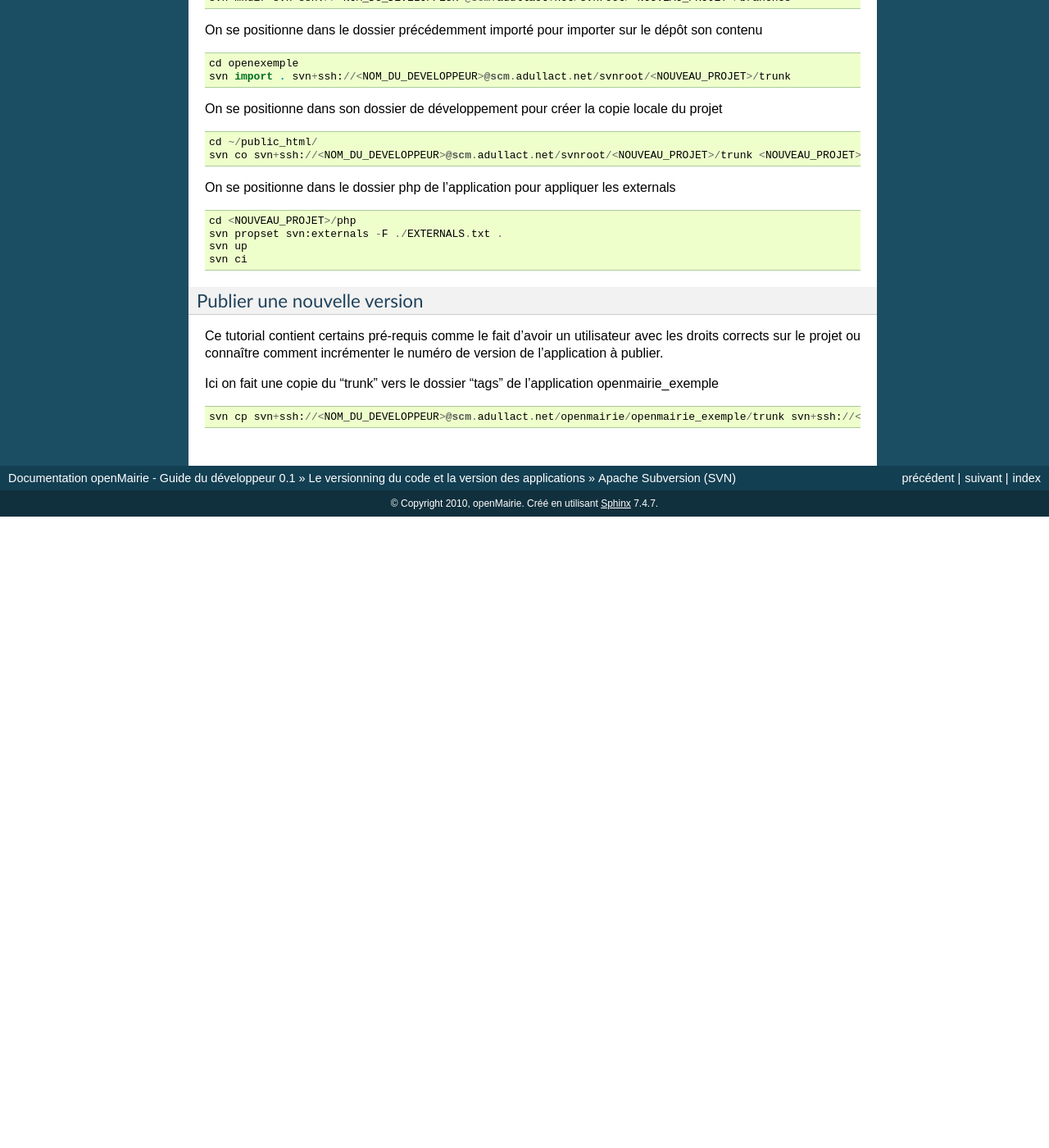
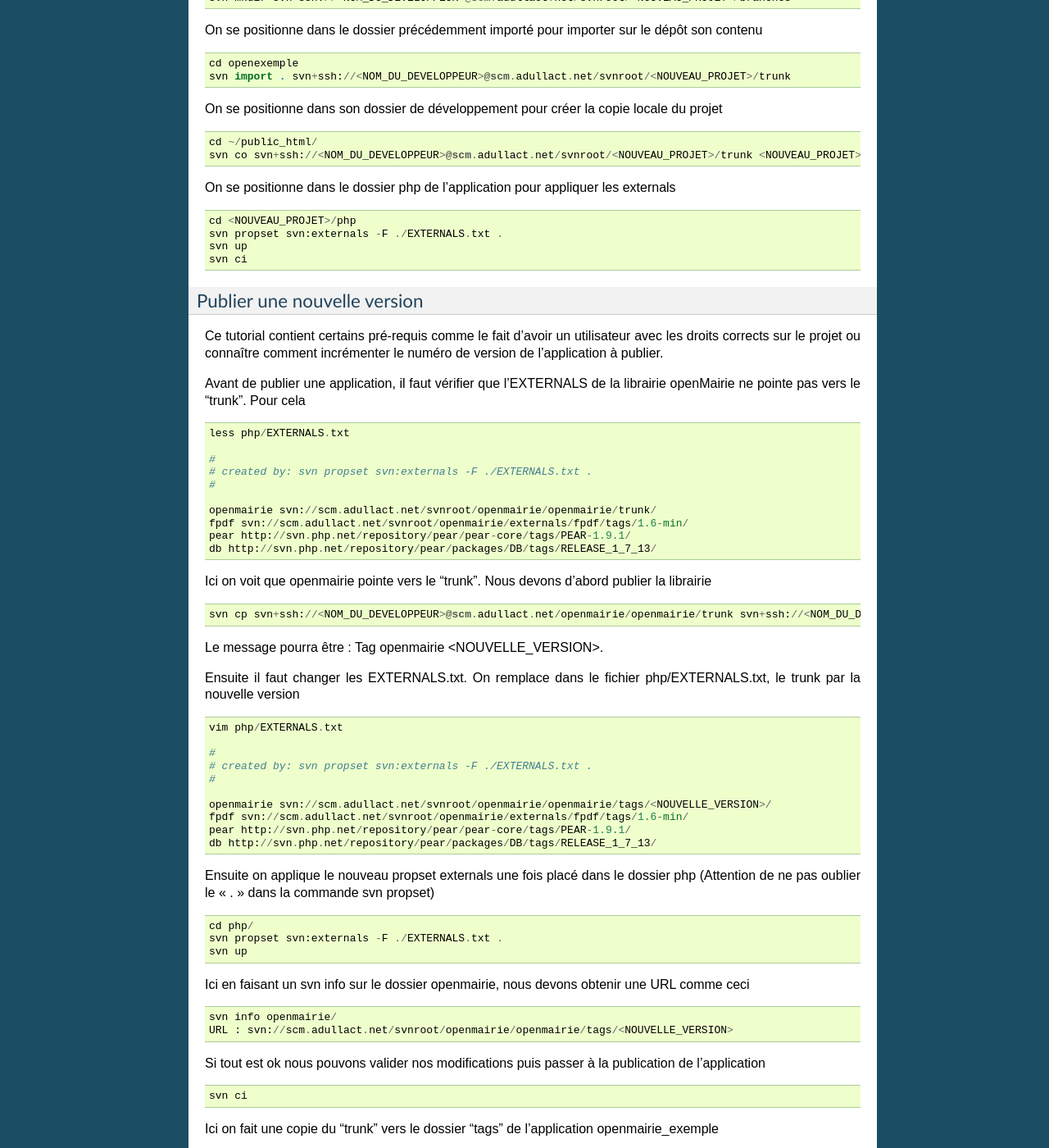
Before and after one commit to tuxayo/omframework-documentation, a Sphinx documentation site: the page built from source/versions/svn.rst, in a window 1280 px wide and 1400 px high, scrolled down 2125 px. Shown: the whole window at 82% size. Built offline with Sphinx 7.4.7, drawn with Linux system fonts in a browser that asks for light colours; before the commit the page ends 2755 px from its top, so only the background shows below that.

Commit message:
Amélioration de la rubrique "Publier une nouvelle version"

```diff
--- a/source/versions/svn.rst
+++ b/source/versions/svn.rst
@@ -173,6 +173,59 @@ Ce tutorial contient certains pré-requis comme le fait d'avoir un utilisateur
 avec les droits corrects sur le projet ou connaître comment incrémenter le
 numéro de version de l'application à publier.
 
+Avant de publier une application, il faut vérifier que l'EXTERNALS de la
+librairie openMairie ne pointe pas vers le 'trunk'. Pour cela ::
+
+    less php/EXTERNALS.txt
+
+    #
+    # created by: svn propset svn:externals -F ./EXTERNALS.txt .
+    #
+
+    openmairie svn://scm.adullact.net/svnroot/openmairie/openmairie/trunk/
+    fpdf svn://scm.adullact.net/svnroot/openmairie/externals/fpdf/tags/1.6-min/
+    pear http://svn.php.net/repository/pear/pear-core/tags/PEAR-1.9.1/
+    db http://svn.php.net/repository/pear/packages/DB/tags/RELEASE_1_7_13/
+
+Ici on voit que openmairie pointe vers le 'trunk'. Nous devons d'abord publier
+la librairie ::
+
+   svn cp svn+ssh://<NOM_DU_DEVELOPPEUR>@scm.adullact.net/openmairie/openmairie/trunk svn+ssh://<NOM_DU_DEVELOPPEUR>@scm.adullact.net/openmairie/openmairie/tags/<NOUVELLE_VERSION>
+
+Le message pourra être : Tag openmairie <NOUVELLE_VERSION>.
+
+Ensuite il faut changer les EXTERNALS.txt. On remplace dans le fichier
+php/EXTERNALS.txt, le trunk par la nouvelle version ::
+
+    vim php/EXTERNALS.txt
+
+    #
+    # created by: svn propset svn:externals -F ./EXTERNALS.txt .
+    #
+
+    openmairie svn://scm.adullact.net/svnroot/openmairie/openmairie/tags/<NOUVELLE_VERSION>/
+    fpdf svn://scm.adullact.net/svnroot/openmairie/externals/fpdf/tags/1.6-min/
+    pear http://svn.php.net/repository/pear/pear-core/tags/PEAR-1.9.1/
+    db http://svn.php.net/repository/pear/packages/DB/tags/RELEASE_1_7_13/
+
+Ensuite on applique le nouveau propset externals une fois placé dans le dossier
+php (Attention de ne pas oublier le "." dans la commande svn propset) ::
+
+    cd php/
+    svn propset svn:externals -F ./EXTERNALS.txt .
+    svn up
+
+Ici en faisant un svn info sur le dossier openmairie, nous devons obtenir une
+URL comme ceci ::
+
+    svn info openmairie/
+    URL : svn://scm.adullact.net/svnroot/openmairie/openmairie/tags/<NOUVELLE_VERSION>
+
+Si tout est ok nous pouvons valider nos modifications puis passer à la
+publication de l'application ::
+
+    svn ci
+
 Ici on fait une copie du 'trunk' vers le dossier 'tags' de l'application
 openmairie_exemple ::
 
```
